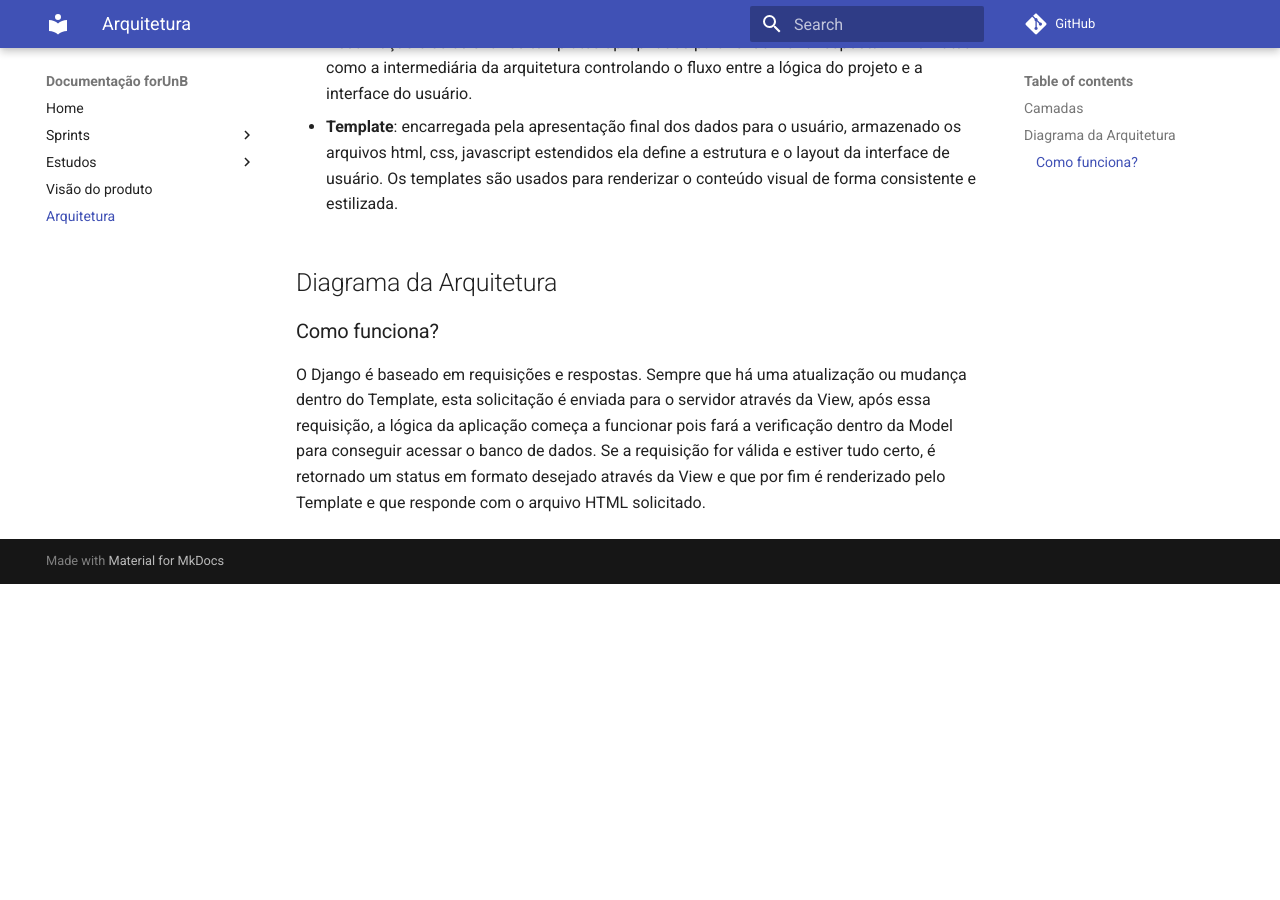
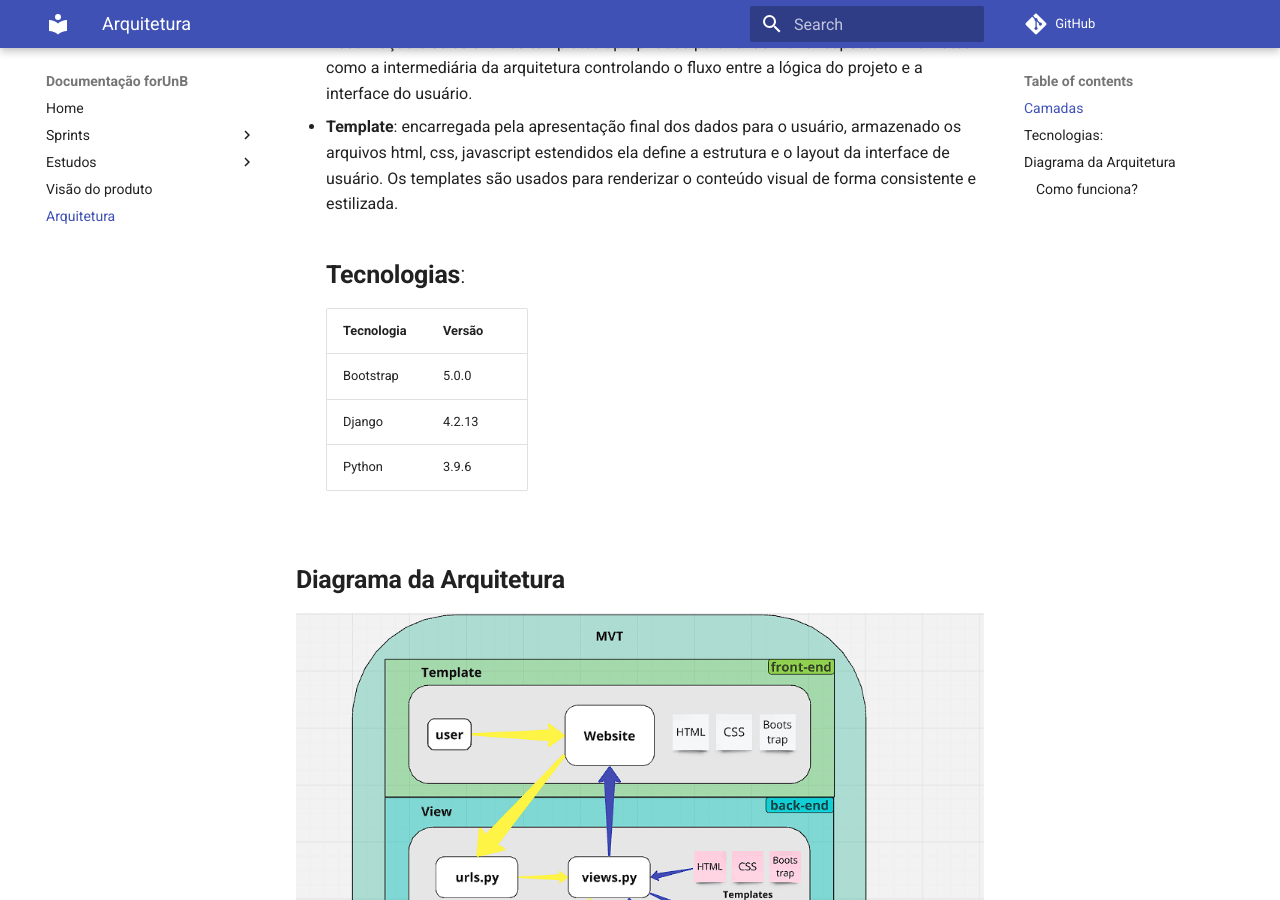
Before and after one commit to unb-mds/2024-1-forUnB, an MkDocs documentation site: the page built from docs/arquitetura/arquitetura.md, in a window 1280 px wide and 900 px high, scrolled down 513 px. Built offline with MkDocs 1.6.1 and Material for MkDocs 9.7.7, drawn with Linux system fonts in a browser that asks for light colours; comment, search, counter and statistics services are not loaded; before the commit the page ends 1097 px from its top, so only the background shows below that.

```diff
--- a/docs/arquitetura/arquitetura.md
+++ b/docs/arquitetura/arquitetura.md
@@ -1,7 +1,7 @@
-# Introdução
+# **Introdução**
 O forUnB tem como objetivo melhorar a comunicação com o estudante e monitor a partir de um fórum. Os alunos poderão participar de comunidades, criar e responder perguntas. A arquitetura escolhida foi a MVT (Model, View, Template) e vai ser utilizada dentro do framework Django.
 
-## Camadas
+## **Camadas**
 
 - **Model**: representa a parte responsável pela lógica do projeto e pelo gerenciamento dos dados da aplicação, funciona como um intermediário para manipular dados entre o banco de dados e a View. Na sua interação com o banco de dados ela permite a criação, leitura, atualização e exclusão (CRUD) de informações, mantendo a integridade e consistência dos dados.
 
@@ -9,9 +9,17 @@ O forUnB tem como objetivo melhorar a comunicação com o estudante e monitor a
 
 - **Template**: encarregada pela apresentação final dos dados para o usuário, armazenado os arquivos html, css, javascript estendidos ela define a estrutura e o layout da interface de usuário. Os templates são usados para renderizar o conteúdo visual de forma consistente e estilizada.
 
-## Diagrama da Arquitetura
+    ## **Tecnologias**:
+
+    | **Tecnologia**    | **Versão**  |
+    |---------------|---------|
+    | Bootstrap     |  5.0.0  |
+    | Django        |  4.2.13 |
+    | Python        |  3.9.6  |
 
 
+## **Diagrama da Arquitetura**
+![arquitetura](../assets/arquitetura.png)
 
-### Como funciona?
+### **Como funciona?**
 O Django é baseado em requisições e respostas. Sempre que há uma atualização ou mudança dentro do Template, esta solicitação é enviada para o servidor através da View, após essa requisição, a lógica da aplicação começa a funcionar pois fará a verificação dentro da Model para conseguir acessar o banco de dados. Se a requisição for válida e estiver tudo certo, é retornado um status em formato desejado através da View e que por fim é renderizado pelo Template e que responde com o arquivo HTML solicitado.
```
Also changed, not shown: docs/assets/arquitetura.png (added).
